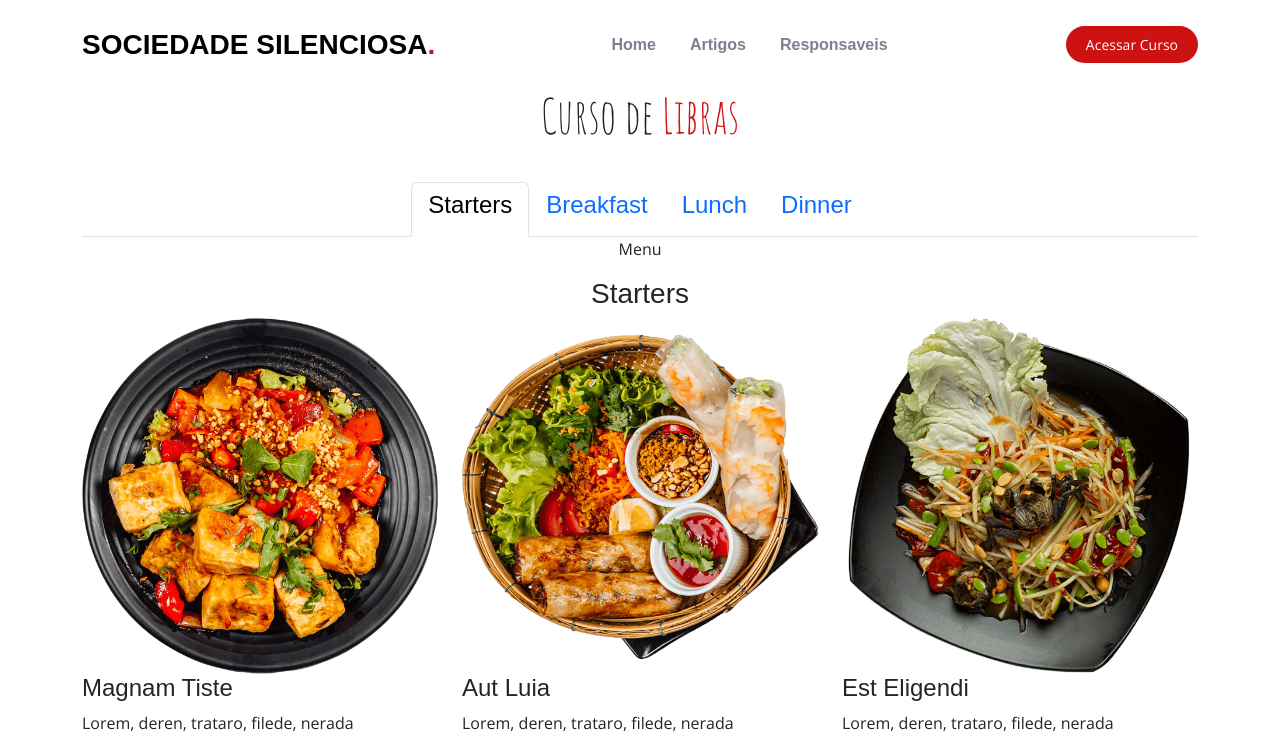
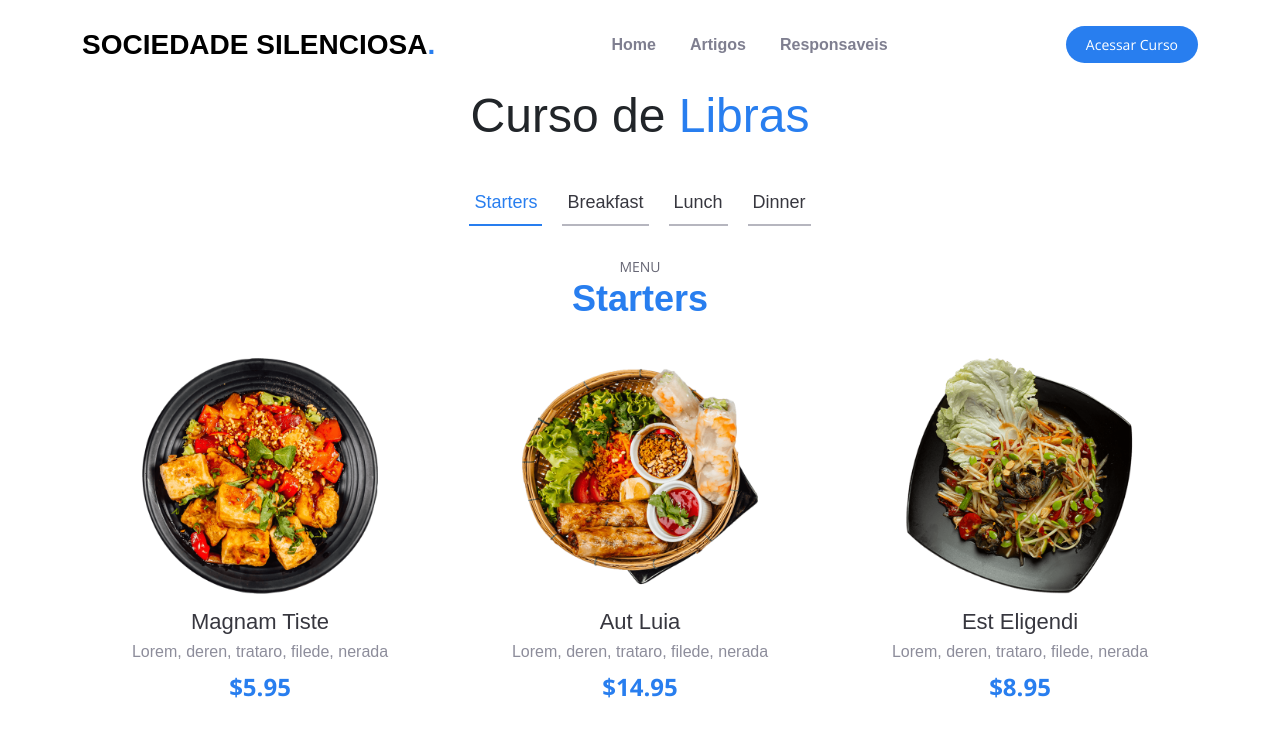
Before and after one commit to giovanarochaz/UDI, a plain HTML site: page curso.html in a window 1280 px wide. Shown: the top 748 px of the page. Drawn offline with nearby package versions, Linux system fonts and the light colour scheme.

Commit message:
Add files via upload

```diff
--- a/assets/css/main.css
+++ b/assets/css/main.css
@@ -13,14 +13,14 @@
 /* Fonts */
 :root {
   --font-default: "Open Sans", system-ui, -apple-system, "Segoe UI", Roboto, "Helvetica Neue", Arial, "Noto Sans", "Liberation Sans", sans-serif, "Apple Color Emoji", "Segoe UI Emoji", "Segoe UI Symbol", "Noto Color Emoji";
-  --font-primary: "Amatic SC", sans-serif;
+  --font-primary: 'Kanit', sans-serif;
   --font-secondary: 'Kanit', sans-serif;
 }
 
 /* Colors */
 :root {
   --color-default: #212529;
-  --color-primary: #ce1212;
+  --color-primary: #287EEF;
   --color-secondary: #37373f;
 }
 
@@ -919,6 +919,107 @@ section {
 }
 
 /*--------------------------------------------------------------
+# curso Section
+--------------------------------------------------------------*/
+.curso .nav-tabs {
+  border: 0;
+}
+
+.curso .nav-link {
+  margin: 0 10px;
+  padding: 10px 5px;
+  transition: 0.3s;
+  color: var(--color-secondary);
+  border-radius: 0;
+  cursor: pointer;
+  height: 100%;
+  border: 0;
+  border-bottom: 2px solid #b6b6bf;
+}
+
+@media (max-width: 575px) {
+  .curso .nav-link {
+    margin: 0 10px;
+    padding: 10px 0;
+  }
+}
+
+.curso .nav-link i {
+  padding-right: 15px;
+  font-size: 48px;
+}
+
+.curso .nav-link h4 {
+  font-size: 18px;
+  font-weight: 400;
+  margin: 0;
+  font-family: var(--font-secondary);
+}
+
+@media (max-width: 575px) {
+  .curso .nav-link h4 {
+    font-size: 16px;
+  }
+}
+
+.curso .nav-link:hover {
+  color: var(--color-primary);
+}
+
+.curso .nav-link.active {
+  color: var(--color-primary);
+  border-color: var(--color-primary);
+}
+
+.curso .tab-content .tab-header {
+  padding: 30px 0;
+}
+
+.curso .tab-content .tab-header p {
+  font-size: 14px;
+  text-transform: uppercase;
+  color: #676775;
+  margin-bottom: 0;
+}
+
+.curso .tab-content .tab-header h3 {
+  font-size: 36px;
+  font-weight: 600;
+  color: var(--color-primary);
+}
+
+.curso .tab-content .curso-item {
+  -moz-text-align-last: center;
+  text-align-last: center;
+}
+
+.curso .tab-content .curso-item .curso-img {
+  padding: 0 60px;
+  margin-bottom: 15px;
+}
+
+.curso .tab-content .curso-item h4 {
+  font-size: 22px;
+  font-weight: 500;
+  color: var(--color-secondary);
+  font-family: var(--font-secondary);
+  font-weight: 30px;
+  margin-bottom: 5px;
+}
+
+.curso .tab-content .curso-item .ingredients {
+  font-family: var(--font-secondary);
+  color: #8d8d9b;
+  margin-bottom: 5px;
+}
+
+.curso .tab-content .curso-item .price {
+  font-size: 24px;
+  font-weight: 700;
+  color: var(--color-primary);
+}
+
+/*--------------------------------------------------------------
 # Testimonials Section
 --------------------------------------------------------------*/
 .testimonials .section-header {
@@ -1494,7 +1595,7 @@ section {
 }
 
 .hero h2 {
-  font-size: 64px;
+  font-size: 50px;
   font-weight: 700;
   margin-bottom: 20px;
   color: var(--color-secondary);
```
